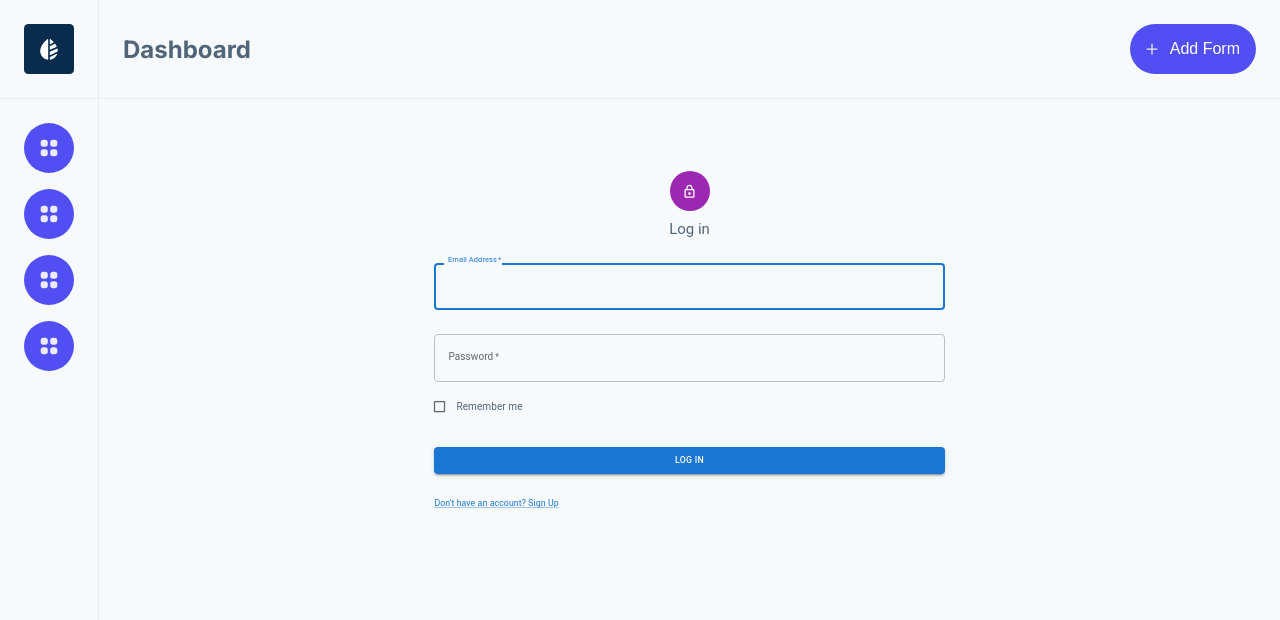
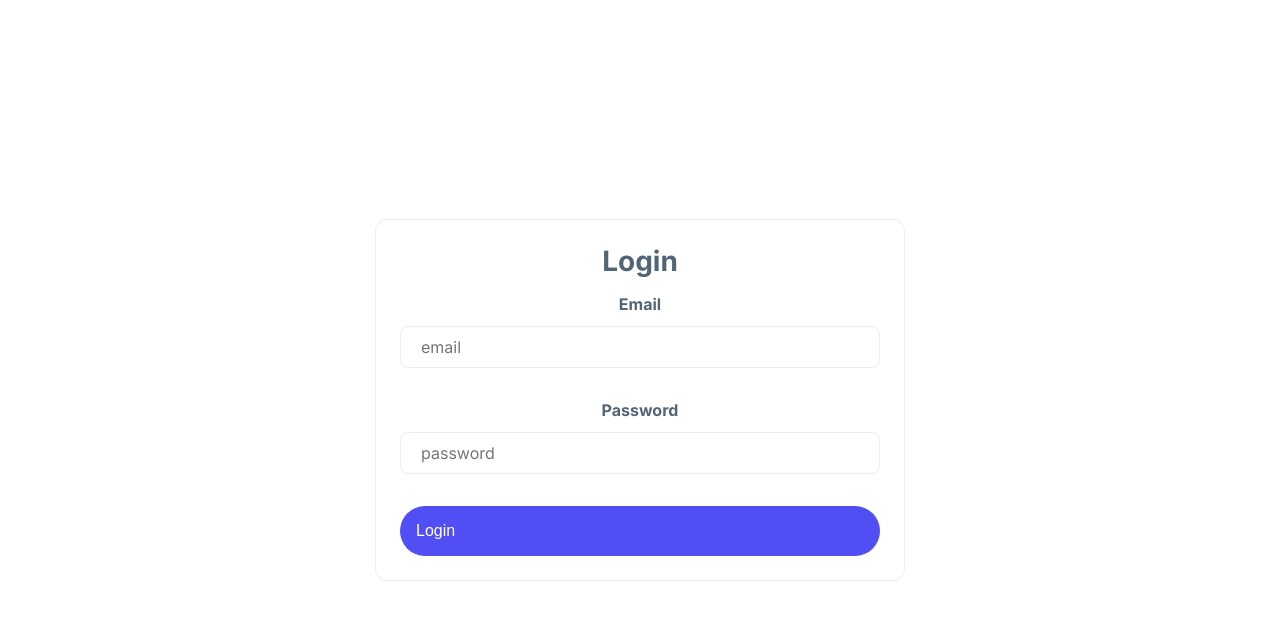
Before and after one commit to Milanb0z/forms-manager, a React (Vite) app in the folder client/: page /login in a window 1280 px wide. Shown: the top 620 px of the page. Built offline with nearby package versions, Linux system fonts and the light colour scheme; no server answers.

Commit message:
Edited: Login Page

```diff
--- a/client/src/pages/Login.jsx
+++ b/client/src/pages/Login.jsx
@@ -1,21 +1,15 @@
-import Avatar from "@mui/material/Avatar";
-import Button from "@mui/material/Button";
-import TextField from "@mui/material/TextField";
-import FormControlLabel from "@mui/material/FormControlLabel";
-import Checkbox from "@mui/material/Checkbox";
-import Link from "@mui/material/Link";
-import Grid from "@mui/material/Grid";
-import Box from "@mui/material/Box";
-import LockOutlinedIcon from "@mui/icons-material/LockOutlined";
-import Typography from "@mui/material/Typography";
+import { useContext } from "react";
+import { useNavigate } from "react-router";
 
 import axios from "../axios.default";
-import { useNavigate } from "react-router";
-import { useContext } from "react";
+
 import { UserContext } from "../context/user.context";
 
+import classes from "./Login.module.scss";
+
 import { toast } from "react-toast";
-import PageWrapper from "../hoc/PageWrapper";
+import { Button, Card, Input } from "@ui";
+import useInput from "@hooks/useInput";
 
 // TODO remove, this demo shouldn't need to reset the theme.
 
@@ -23,18 +17,15 @@ const Login = () => {
   const [, setUser] = useContext(UserContext);
   const navigate = useNavigate();
 
+  const [email, setEmail] = useInput("");
+  const [password, setPassword] = useInput("");
+
   const handleSubmit = (event) => {
     event.preventDefault();
-    const data = new FormData(event.currentTarget);
-    const submitData = {
-      email: data.get("email"),
-      password: data.get("password"),
-    };
     axios
-      .post("/user/login", submitData)
+      .post("/user/login", { email, password })
       .then((res) => {
         localStorage.setItem("token", res.data.token);
-        toast.success("Logged In Successfully");
         setUser(res.data.user);
         navigate("/form");
       })
@@ -44,64 +35,28 @@ const Login = () => {
   };
 
   return (
-    <PageWrapper>
-      <Box
-        sx={{
-          marginTop: 8,
-          display: "flex",
-          flexDirection: "column",
-          alignItems: "center",
-        }}
-      >
-        <Avatar sx={{ m: 1, bgcolor: "secondary.main" }}>
-          <LockOutlinedIcon />
-        </Avatar>
-        <Typography component="h1" variant="h5">
-          Log in
-        </Typography>
-        <Box component="form" onSubmit={handleSubmit} noValidate sx={{ mt: 1 }}>
-          <TextField
-            margin="normal"
-            required
-            fullWidth
-            id="email"
-            label="Email Address"
-            name="email"
-            autoComplete="email"
-            autoFocus
+    <section className={classes.login}>
+      <Card className={classes.modal}>
+        <h2>Login</h2>
+        <form onSubmit={handleSubmit} className={classes.form}>
+          <Input
+            label="Email"
+            placeholder="email"
+            type="email"
+            value={email}
+            onChange={setEmail}
           />
-          <TextField
-            margin="normal"
-            required
-            fullWidth
-            name="password"
+          <Input
             label="Password"
+            placeholder="password"
             type="password"
-            id="password"
-            autoComplete="current-password"
+            value={password}
+            onChange={setPassword}
           />
-          <FormControlLabel
-            control={<Checkbox value="remember" color="primary" />}
-            label="Remember me"
-          />
-          <Button
-            type="submit"
-            fullWidth
-            variant="contained"
-            sx={{ mt: 3, mb: 2 }}
-          >
-            Log In
-          </Button>
-          <Grid container>
-            <Grid item>
-              <Link href="/signup" variant="body2">
-                {"Don't have an account? Sign Up"}
-              </Link>
-            </Grid>
-          </Grid>
-        </Box>
-      </Box>
-    </PageWrapper>
+          <Button type="submit">Login</Button>
+        </form>
+      </Card>
+    </section>
   );
 };
 
--- /dev/null
+++ b/client/src/pages/Login.module.scss
@@ -0,0 +1,16 @@
+.login {
+  height: 100vh;
+  display: grid;
+  place-content: center;
+}
+
+.modal {
+  text-align: center;
+}
+
+.form {
+  width: 30em;
+  display: flex;
+  flex-direction: column;
+  gap: 2em;
+}
```
